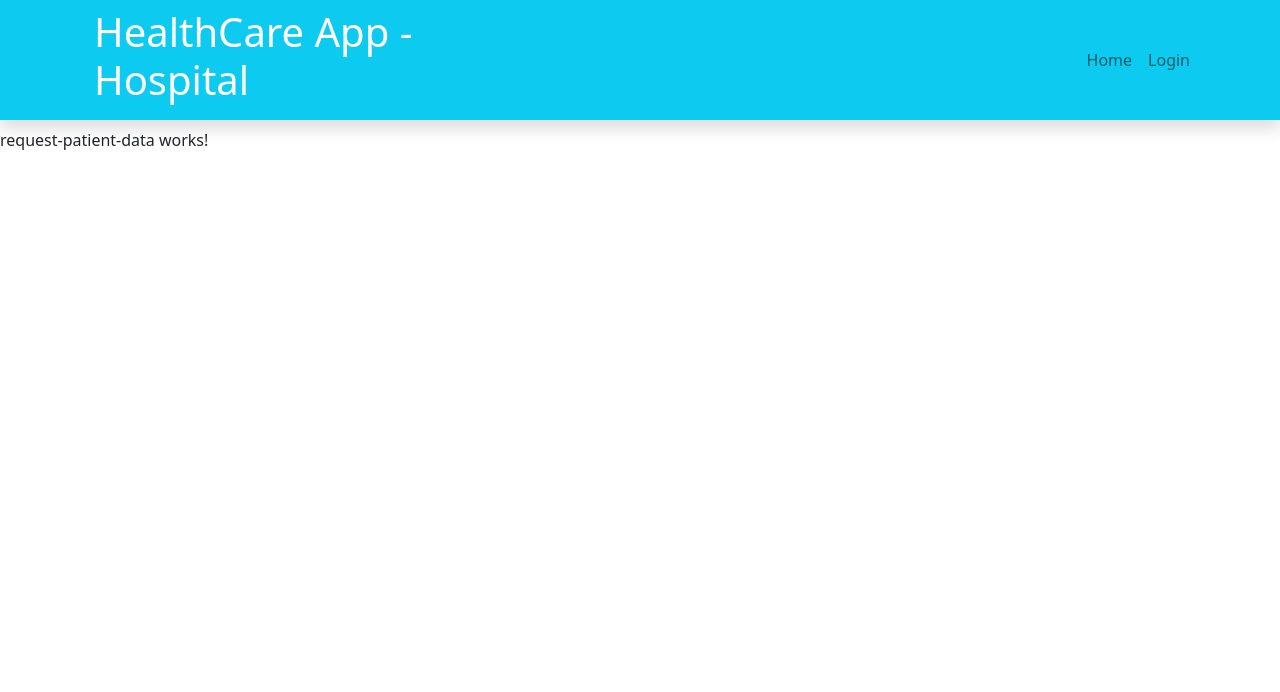
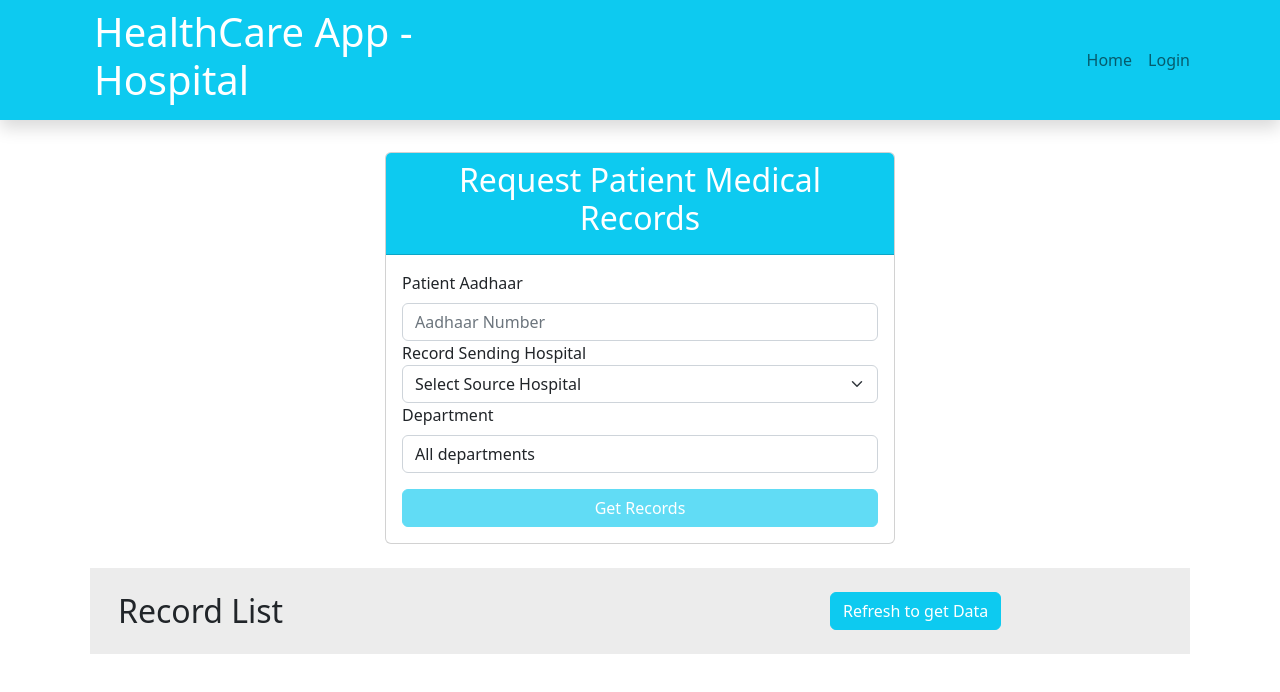
Before and after one commit to lovyparhar/hospitalApp, an Angular app: page /requestpatientdata in a window 1280 px wide. Shown: the top 692 px of the page. Built offline with nearby package versions, Linux system fonts and the light colour scheme.

Commit message:
added request data

```diff
--- a/src/app/_services/consent.service.ts
+++ b/src/app/_services/consent.service.ts
@@ -87,4 +87,30 @@ export class ConsentService {
       this.globalService.hospitalRootUrl + '/doctor/getApprovedConsents';
     return this.http.get(postUrl);
   }
+  request_data(recordSenderHospital: string, department: string, aadhar: string) {
+    if (!this.globalService.currentCredentials) return;
+
+    let postUrl = this.globalService.hospitalRootUrl + '/doctor/request-data';
+    console.log(postUrl);
+
+    let recordRequesterHospital = 'H1';
+
+    return this.http.post<any>(postUrl, {
+      patientId: aadhar,
+      department: department,
+      recordRequesterHospital: recordRequesterHospital,
+      recordSenderHospital: recordSenderHospital,
+      requestTime: "2023-03-03T23:24:00"
+    });
+  }
+  fetchData() {
+    let postUrl =
+      this.globalService.hospitalRootUrl + '/doctor/getRecords';
+    return this.http.get(postUrl);
+  }
+  clearRecords() {
+    let postUrl =
+      this.globalService.hospitalRootUrl + '/doctor/clear-records';
+    return this.http.get(postUrl);
+  }
 }
--- a/src/app/request-patient-data/request-patient-data.component.html
+++ b/src/app/request-patient-data/request-patient-data.component.html
@@ -1 +1,157 @@
-<p>request-patient-data works!</p>
+<div class="container">
+    <div class="row justify-content-center row-content p-3 m-2">
+      <div class="col-md-6">
+        <div class="card">
+          <div class="card-header text-center text-white bg-info">
+            <h2>Request Patient Medical Records</h2>
+          </div>
+
+          <div class="card-body">
+            <!-- FORM STARTS HERE -->
+            <form
+              novalidate
+              [formGroup]="getRecordsForm"
+              #fform="ngForm"
+              (ngSubmit)="getRecords()"
+            >
+            <div
+              class="form-group row form-row align-items-center justify-content-center"
+            >
+              <div class="col-12 form-label">
+                <label for="aadhar">Patient Aadhaar</label>
+              </div>
+
+              <div class="col-12">
+                <input
+                  name="aadhar"
+                  type="text"
+                  formControlName="aadhar"
+                  [ngClass]="{
+                    'form-control': true,
+                    'is-invalid': formErrors.aadhar
+                  }"
+                  id="aadhar"
+                  required
+                  placeholder="Aadhaar Number"
+                />
+              </div>
+              <span *ngIf="formErrors.aadhar" class="text-danger">
+                {{ formErrors.aadhar }}
+              </span>
+            </div>
+              <div
+                class="form-group row form-row align-items-center justify-content-center"
+              >
+                <div class="col-md-12">
+                  <label for="sourcehospital form-label">Record Sending Hospital</label>
+                  <select
+                    name="sourcehospital"
+                    formControlName="sourcehospital"
+                    required
+                    [ngClass]="{
+                      'form-control': true,
+                      'form-select': true,
+                      'is-invalid': formErrors.sourcehospital
+                    }"
+                  >
+                    <option disabled selected value="">
+                      Select Source Hospital
+                    </option>
+                    <option *ngFor="let hospital of sourceHospitals">
+                      {{ hospital }}
+                    </option>
+                  </select>
+                  <span *ngIf="formErrors.sourcehospital" class="text-danger">
+                    {{ formErrors.sourcehospital }}
+                  </span>
+                </div>
+              </div>
+
+              <div
+                class="form-group row form-row align-items-center justify-content-center"
+              >
+                <div class="col-12 form-label">
+                  <label for="department">Department</label>
+                </div>
+
+                <div class="col-12">
+                  <select
+                    name="department"
+                    formControlName="department"
+                    required
+                    [ngClass]="{
+                      'form-control': true,
+                      'is-invalid': formErrors.department
+                    }"
+                  >
+                    <option disabled>Select Department</option>
+                    <option *ngFor="let dept of departments">
+                      {{ dept }}
+                    </option>
+                  </select>
+                </div>
+                <span *ngIf="formErrors.department" class="text-danger">
+                  {{ formErrors.department }}
+                </span>
+              </div>
+
+              <div class="form-group row form-row mt-3">
+                <div class="col-12">
+                  <button
+                    type="submit"
+                    class="btn btn-info col-12 text-center text-white"
+                    [disabled]="getRecordsForm.invalid"
+                  >
+                    Get Records
+                  </button>
+                </div>
+              </div>
+            </form>
+          </div>
+        </div>
+      </div>
+    </div>
+
+    <div
+
+      class="row justify-content-center row-content p-3 m-2"
+      style="background-color: rgb(236, 236, 236)"
+    >
+      <div class="col-md-8 mt-2">
+        <h2>Record List</h2>
+      </div>
+      <div class="col-md-4 mt-2">
+        <button class="btn btn-info text-center text-white" (click)="fetchRecords()">
+          Refresh to get Data
+        </button>
+        <button
+        *ngIf="recordList"
+          type="submit"
+          class="btn btn-info text-center text-danger me-1"
+          [disabled]="recordList.length == 0"
+          (click)="clearRecords()"
+        >
+          Clear Records
+        </button>
+      </div>
+
+      <div class="col-md-10 m-2" *ngFor="let record of recordList; let i = index">
+        <div class="card">
+          <div class="card-body">
+            <h5 class="card-title">Record number {{ i + 1 }}</h5>
+            <ul class="list-group list-group-flush">
+              <li class="list-group-item">Hospital : {{ record.hospitalName }}</li>
+              <li class="list-group-item">
+                Department : {{ record.department }}
+              </li>
+              <li class="list-group-item">Address : {{ record.address }}</li>
+              <li class="list-group-item">Diagnosis : {{ record.diagnosis }}</li>
+              <li class="list-group-item">
+                Prescription : {{ record.prescription }}
+              </li>
+            </ul>
+          </div>
+        </div>
+      </div>
+    </div>
+  </div>
--- a/src/app/request-patient-data/request-patient-data.component.ts
+++ b/src/app/request-patient-data/request-patient-data.component.ts
@@ -1,14 +1,119 @@
-import { Component, OnInit } from '@angular/core';
+import { Component, OnInit, ViewChild } from '@angular/core';
 
+import { FormGroup, FormBuilder, Validators } from '@angular/forms';
+import { Router } from '@angular/router';
+import { GlobalService } from '../_services/global.service';
+import { ModalService } from '../_services/modal.service';
+import { AuthenticationService } from '../_services/authentication.service';
+import { ConsentService } from '../_services/consent.service';
 @Component({
   selector: 'app-request-patient-data',
   templateUrl: './request-patient-data.component.html',
   styleUrls: ['./request-patient-data.component.scss']
 })
 export class RequestPatientDataComponent implements OnInit {
+  getRecordsForm!: FormGroup;
+  @ViewChild('fform') getRecordsFormDirective!: any;
+  state: any;
+  recordList: any;
+  formErrors: any = {
+    sourcehospital: '',
+    department: '',
+    aadhar:'',
+  };
 
-  constructor() { }
+  validationMessages: any = {
+    sourcehospital: {
+      required: 'Source Hospital is required.',
+    },
+    department: {
+      required: 'daterange is required.',
+    },
+    aadhar: {
+      required: 'daterange is required.',
+    },
+  };
+  sourceHospitals: any = ['H1', 'H2'];
+  departments: any = ['All departments', 'Radiology', 'Urology', 'Oncology'];
 
+  constructor(
+    private router: Router,
+    public globalService: GlobalService,
+    private formBuilder: FormBuilder,
+    private modalService: ModalService,
+    private consentService: ConsentService
+  ) {
+    this.createForm();
+  }
+  createForm(): void {
+    this.getRecordsForm = this.formBuilder.group({
+      sourcehospital: ['', [Validators.required]],
+      department: ['', [Validators.required]],
+      aadhar: ['', [Validators.required]],
+
+    });
+
+    this.getRecordsForm.valueChanges.subscribe((data) =>
+      this.onValueChanged(data)
+    );
+
+    this.onValueChanged(); // (re)set form validation messages
+  }
+
+  onValueChanged(data?: any) {
+    if (!this.getRecordsForm) {
+      return;
+    }
+
+    const form = this.getRecordsForm;
+    for (const field in this.formErrors) {
+      if (this.formErrors.hasOwnProperty(field)) {
+        // clear previous error message (if any)
+        this.formErrors[field] = '';
+        const control = form.get(field);
+
+        if (control && control.dirty && !control.valid) {
+          const messages = this.validationMessages[field];
+          for (const key in control.errors) {
+            if (control.errors.hasOwnProperty(key)) {
+              this.formErrors[field] += messages[key] + ' ';
+            }
+          }
+        }
+      }
+    }
+  }
+
+  getRecords() {
+    console.log(this.getRecordsForm.value);
+
+    this.consentService
+      .request_data(
+        this.getRecordsForm.value.sourcehospital,
+        this.getRecordsForm.value.department,
+        this.getRecordsForm.value.aadhar
+      )
+      ?.subscribe((data) => {
+        console.log(data);
+      });
+
+    this.getRecordsFormDirective.resetForm();
+    this.getRecordsForm.reset({
+      sourcehospital: '',
+      department: '',
+    });
+  }
+  fetchRecords() {
+    this.consentService.fetchData()?.subscribe((data) => {
+      console.log(data);
+      this.recordList = data;
+    });
+  }
+  clearRecords() {
+    this.consentService.clearRecords()?.subscribe((data) => {
+      window.location.reload();
+    });
+  }
   ngOnInit(): void {
   }
 
```
